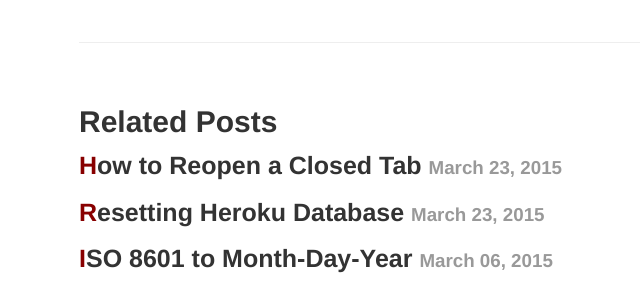
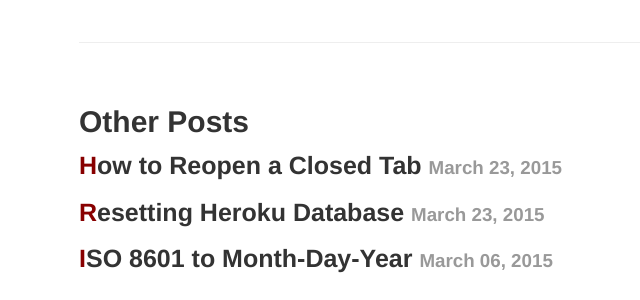
Before and after one commit to CanIGetAPickle/CanIGetAPickle.github.io, a Jekyll site: the page built from _posts/2015-02-12-first-post.md, in a window 1280 px wide. Shown: the part 352-652 px from the top of the page, without its empty margins (201-841 px from the left). Built offline with Jekyll 4.4.1, drawn with Linux system fonts in a browser that asks for light colours.

Commit message:
Button underline fix

```diff
--- a/_layouts/post.html
+++ b/_layouts/post.html
@@ -10,7 +10,7 @@
 </article>
 
 <aside class="related">
-  <h2>Related Posts</h2>
+  <h2>Other Posts</h2>
   <ul class="related-posts">
     {% for post in site.related_posts limit:3 %}
       <li>
--- a/public/css/poole.css
+++ b/public/css/poole.css
@@ -97,6 +97,11 @@
 a:hover:after {
 	width: 100%;
 	background: #800;
+}
+
+/* Fix for unwanted button underline */
+div.pagination {
+  text-decoration-skip: all;
 }
 
 /* Headings */
```
